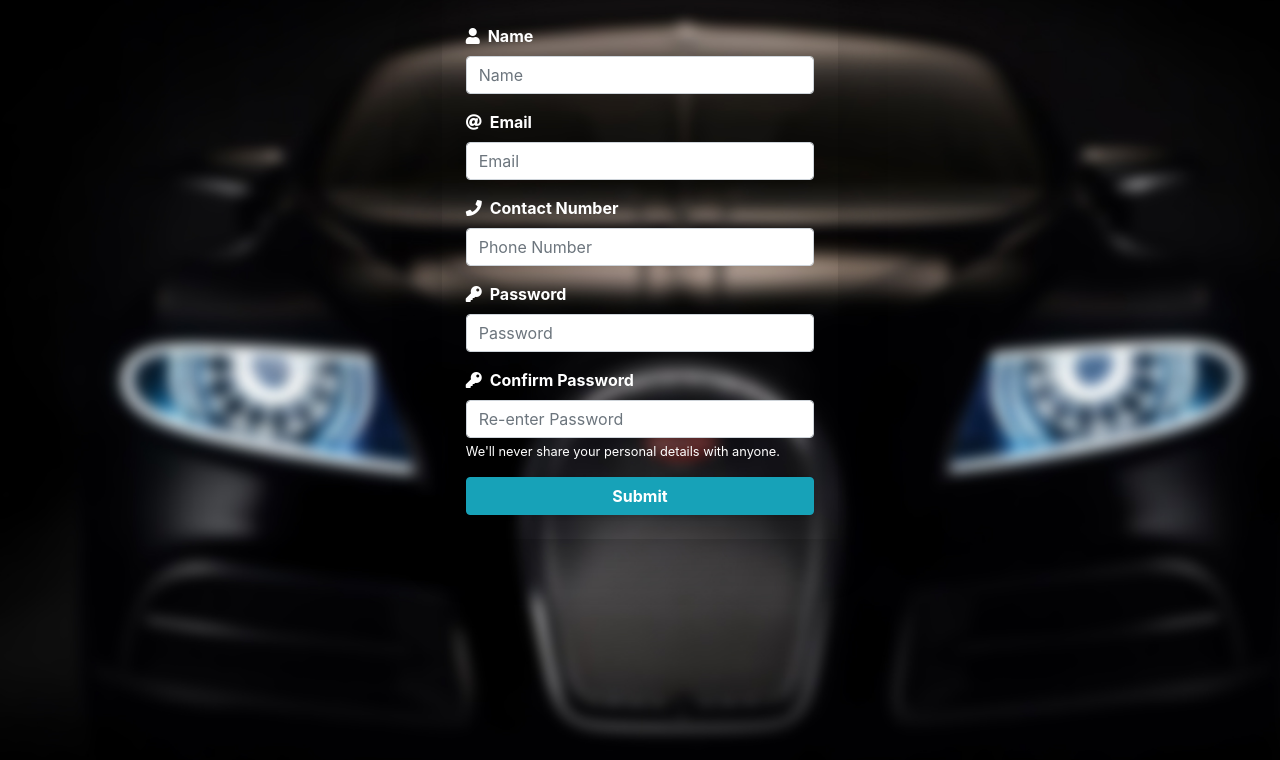
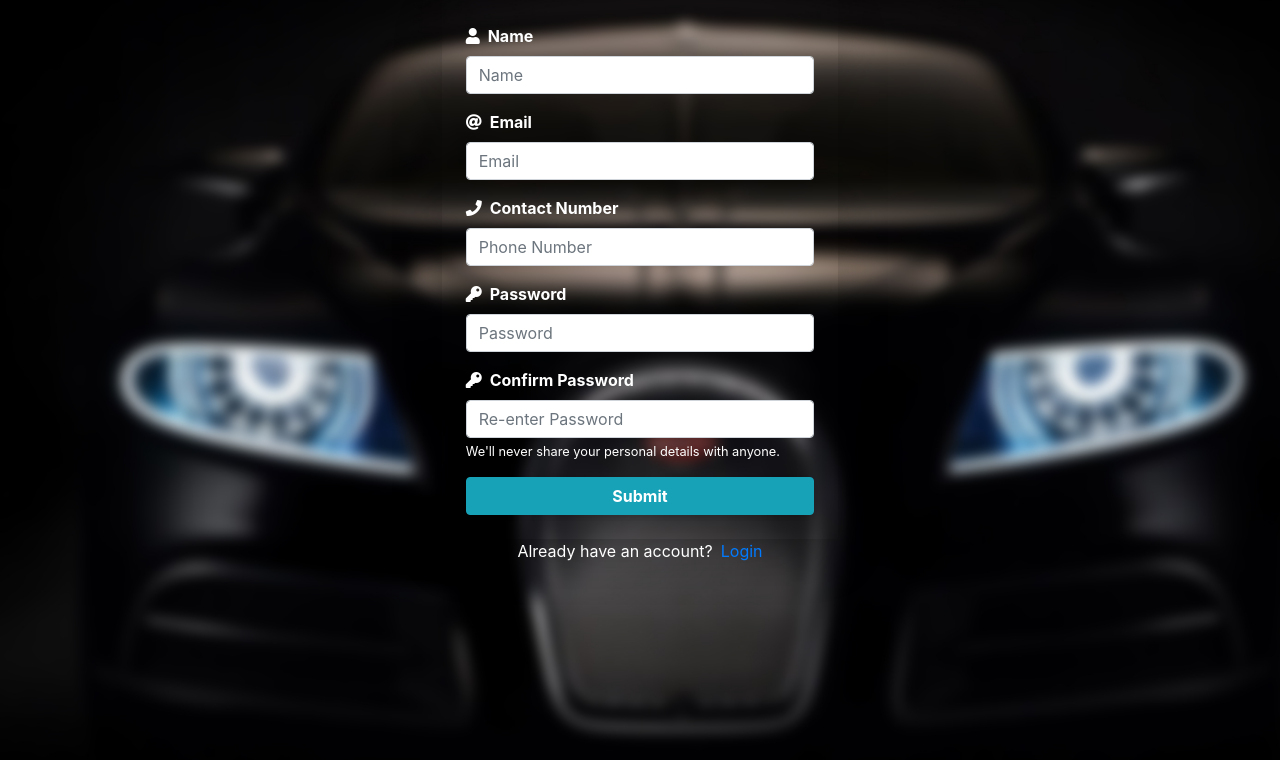
Before and after one commit to rafu01/cse370-project, a Django app: template showroom/templates/signup.html in a window 1280 px wide. Shown: the top 760 px of the page. Run offline with Django 3.2, Linux system fonts and the light colour scheme; the template is opened without the code that fills it, so the values that code supplies are empty; some libraries are stand-ins or nearby versions.

Commit message:
linekd login and signup

```diff
--- a/showroom/templates/login.html
+++ b/showroom/templates/login.html
@@ -56,6 +56,11 @@
                </div>
                <button type="submit" class="btn btn-info mt-3 btn-block shadow-sm font-weight-bold">Submit</button>
             </form>
+            <div>
+               <div class="d-flex justify-content-center links" style="color: white;">
+                   Need an account? <a href="{% url 'signup' %}" class="ml-2">Sign up</a>
+               </div>
+           </div>
          </div>
       </div>
    </div>
--- a/showroom/templates/signup.html
+++ b/showroom/templates/signup.html
@@ -63,6 +63,11 @@
              </div>
                <button type="submit" class="btn btn-info mt-3 btn-block shadow-sm font-weight-bold">Submit</button>
             </form>
+            <div>
+               <div class="d-flex justify-content-center links" style="color: white;">
+                   Already have an account? <a href="{% url 'login' %}" class="ml-2">Login</a>
+               </div>
+           </div>
          </div>
       </div>
    </div>
```
